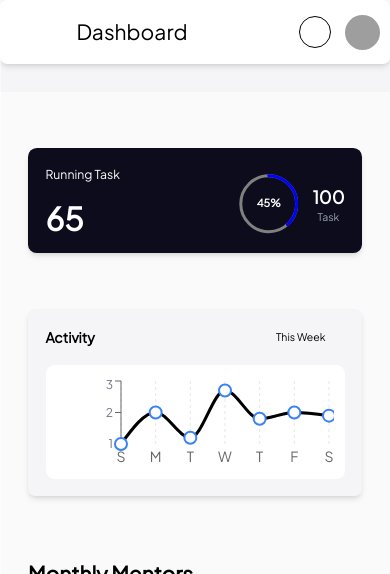
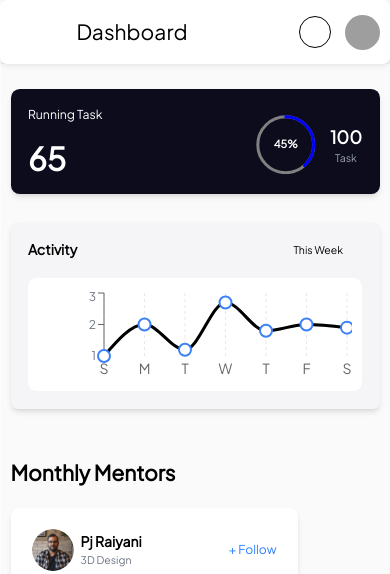
Before and after one commit to priyankRaiyani19/TMS, a React (Vite) app: page /overview in a window 390 px wide. Shown: the top 574 px of the page. Built offline with nearby package versions, Linux system fonts and the light colour scheme; grey boxes are pictures that could not be loaded; some icons are missing; what @radix-ui/themes would draw is missing.

Commit message:
solved the issue of sidebar in the mobile view

```diff
--- a/src/pages/Overview.tsx
+++ b/src/pages/Overview.tsx
@@ -19,14 +19,14 @@ const Overview = () => {
     const { isOpen, toggleSidebar } = useSidebar();
 
     return (
-        <div className="flex flex-col gap-[2rem]">
+        <div className="flex flex-col min-h-screen">
             {/* Mobile Navbar */}
             <div className="md:hidden">
                 <Navbar name="Dashboard" isActive={false} />
             </div>
 
-            <div className="flex flex-col lg:flex-row grow h-full bg-white/50 overflow-auto">
-                <div className="grow p-[2rem] w-full flex-col gap-[2rem]">
+            <div className="flex-1 flex flex-col lg:flex-row bg-white/50">
+                <div className="flex-1 p-4 md:p-[2rem] w-full flex flex-col gap-[2rem] overflow-y-auto">
                     {/* Desktop Header */}
                     <div className="hidden md:flex justify-between items-center">
                         <div>
@@ -45,9 +45,9 @@ const Overview = () => {
                         </div>
                     </div>
 
-                    <div className={`flex flex-col gap-[2rem]`}>
+                    <div className="flex flex-col gap-[2rem]">
                         {/* Chart and activity */}
-                        <div className="flex flex-col lg:flex-row gap-[4rem] py-[2rem]">
+                        <div className="flex flex-col lg:flex-row gap-[2rem] lg:gap-[4rem] py-[1rem] lg:py-[2rem]">
                             <RunningTask/>
                             <ChartTooltip/>
                         </div>
@@ -64,7 +64,7 @@ const Overview = () => {
                     </div>
                 </div>
 
-                <div className="flex flex-col gap-[2rem] w-[27.25rem] bg-[#F5F5F7] p-[2rem]">
+                <div className="flex flex-col gap-[2rem] w-full lg:w-[27.25rem] bg-[#F5F5F7] p-4 md:p-[2rem]">
                     <Calendar/>
                     <TodayTask/>
                 </div>
```
